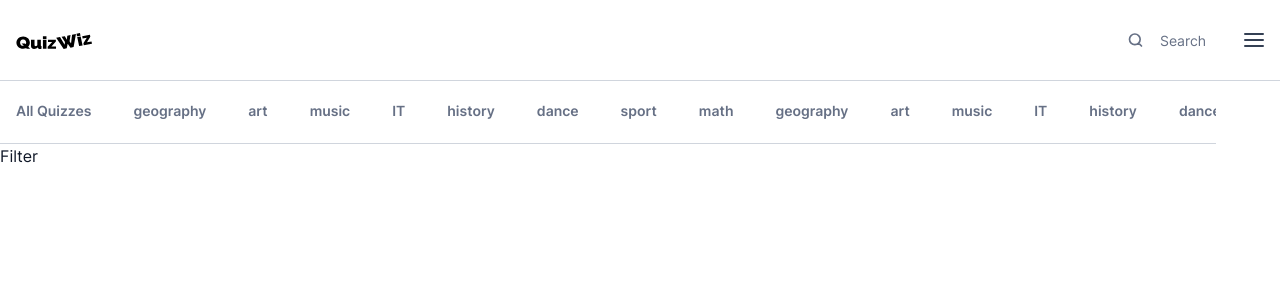
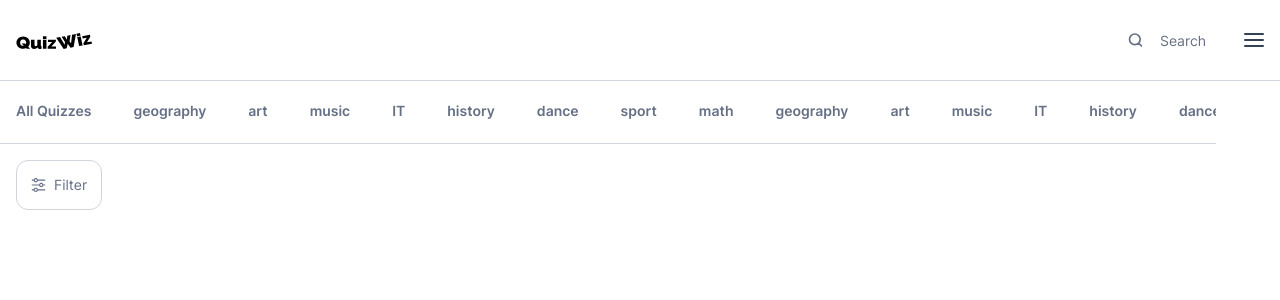
Before and after one commit to NinoNonikashvili/Quizwiz-Frontend, a Vue app: page / in a window 1280 px wide. Shown: the top 300 px of the page. Built offline with nearby package versions, Linux system fonts and the light colour scheme.

Commit message:
wip: add filter button counter

```diff
--- /dev/null
+++ b/src/components/icons/FilterIcon.vue
@@ -0,0 +1,30 @@
+<script>
+export default {
+  props: {
+    color: String
+  }
+}
+</script>
+<template>
+  <svg width="15" height="14" viewBox="0 0 15 14" :fill="color" xmlns="http://www.w3.org/2000/svg">
+    <g clip-path="url(#clip0_3481_1126)">
+      <path
+        d="M1.08333 2.77098H2.67933C2.80454 3.23166 3.07785 3.63834 3.45711 3.92828C3.83636 4.21822 4.30049 4.3753 4.77787 4.3753C5.25526 4.3753 5.71939 4.21822 6.09864 3.92828C6.4779 3.63834 6.75121 3.23166 6.87642 2.77098H13.9167C14.0714 2.77098 14.2197 2.70953 14.3291 2.60013C14.4385 2.49073 14.5 2.34236 14.5 2.18765C14.5 2.03294 14.4385 1.88457 14.3291 1.77517C14.2197 1.66578 14.0714 1.60432 13.9167 1.60432H6.87642C6.75121 1.14364 6.4779 0.736963 6.09864 0.447025C5.71939 0.157087 5.25526 0 4.77787 0C4.30049 0 3.83636 0.157087 3.45711 0.447025C3.07785 0.736963 2.80454 1.14364 2.67933 1.60432H1.08333C0.928624 1.60432 0.780251 1.66578 0.670854 1.77517C0.561458 1.88457 0.5 2.03294 0.5 2.18765C0.5 2.34236 0.561458 2.49073 0.670854 2.60013C0.780251 2.70953 0.928624 2.77098 1.08333 2.77098ZM4.77758 1.16682C4.97949 1.16682 5.17685 1.22669 5.34473 1.33886C5.5126 1.45103 5.64345 1.61046 5.72071 1.797C5.79797 1.98353 5.81819 2.18878 5.7788 2.38681C5.73941 2.58483 5.64219 2.76672 5.49942 2.90949C5.35666 3.05226 5.17476 3.14948 4.97674 3.18887C4.77872 3.22826 4.57346 3.20804 4.38693 3.13078C4.20039 3.05351 4.04096 2.92267 3.92879 2.7548C3.81662 2.58692 3.75675 2.38955 3.75675 2.18765C3.75706 1.917 3.86471 1.65753 4.05609 1.46615C4.24746 1.27478 4.50694 1.16713 4.77758 1.16682Z"
+        :fill="color"
+      />
+      <path
+        d="M13.9167 6.41616H12.3207C12.1957 5.95538 11.9225 5.54856 11.5432 5.2585C11.164 4.96844 10.6999 4.81128 10.2224 4.81128C9.74498 4.81128 9.28082 4.96844 8.90159 5.2585C8.52237 5.54856 8.24916 5.95538 8.12417 6.41616H1.08333C0.928624 6.41616 0.780251 6.47762 0.670854 6.58702C0.561458 6.69641 0.5 6.84479 0.5 6.9995C0.5 7.1542 0.561458 7.30258 0.670854 7.41197C0.780251 7.52137 0.928624 7.58283 1.08333 7.58283H8.12417C8.24916 8.04361 8.52237 8.45043 8.90159 8.74049C9.28082 9.03055 9.74498 9.18771 10.2224 9.18771C10.6999 9.18771 11.164 9.03055 11.5432 8.74049C11.9225 8.45043 12.1957 8.04361 12.3207 7.58283H13.9167C14.0714 7.58283 14.2197 7.52137 14.3291 7.41197C14.4385 7.30258 14.5 7.1542 14.5 6.9995C14.5 6.84479 14.4385 6.69641 14.3291 6.58702C14.2197 6.47762 14.0714 6.41616 13.9167 6.41616ZM10.2224 8.02033C10.0205 8.02033 9.82315 7.96046 9.65527 7.84829C9.4874 7.73611 9.35655 7.57668 9.27929 7.39015C9.20203 7.20362 9.18181 6.99836 9.2212 6.80034C9.26059 6.60232 9.35781 6.42042 9.50058 6.27766C9.64334 6.13489 9.82524 6.03767 10.0233 5.99828C10.2213 5.95889 10.4265 5.97911 10.6131 6.05637C10.7996 6.13363 10.959 6.26448 11.0712 6.43235C11.1834 6.60023 11.2432 6.79759 11.2432 6.9995C11.2429 7.27014 11.1353 7.52962 10.9439 7.72099C10.7525 7.91237 10.4931 8.02002 10.2224 8.02033Z"
+        :fill="color"
+      />
+      <path
+        d="M13.9167 11.2293H6.87642C6.75121 10.7686 6.4779 10.362 6.09864 10.072C5.71939 9.78209 5.25526 9.625 4.77787 9.625C4.30049 9.625 3.83636 9.78209 3.45711 10.072C3.07785 10.362 2.80454 10.7686 2.67933 11.2293H1.08333C0.928624 11.2293 0.780251 11.2908 0.670854 11.4002C0.561458 11.5096 0.5 11.6579 0.5 11.8126C0.5 11.9674 0.561458 12.1157 0.670854 12.2251C0.780251 12.3345 0.928624 12.396 1.08333 12.396H2.67933C2.80454 12.8566 3.07785 13.2633 3.45711 13.5533C3.83636 13.8432 4.30049 14.0003 4.77787 14.0003C5.25526 14.0003 5.71939 13.8432 6.09864 13.5533C6.4779 13.2633 6.75121 12.8566 6.87642 12.396H13.9167C14.0714 12.396 14.2197 12.3345 14.3291 12.2251C14.4385 12.1157 14.5 11.9674 14.5 11.8126C14.5 11.6579 14.4385 11.5096 14.3291 11.4002C14.2197 11.2908 14.0714 11.2293 13.9167 11.2293ZM4.77758 12.8335C4.57568 12.8335 4.37831 12.7736 4.21044 12.6614C4.04256 12.5493 3.91172 12.3898 3.83446 12.2033C3.75719 12.0168 3.73698 11.8115 3.77637 11.6135C3.81575 11.4155 3.91298 11.2336 4.05574 11.0908C4.19851 10.948 4.38041 10.8508 4.57843 10.8114C4.77645 10.772 4.98171 10.7923 5.16824 10.8695C5.35477 10.9468 5.5142 11.0776 5.62637 11.2455C5.73855 11.4134 5.79842 11.6107 5.79842 11.8126C5.79795 12.0832 5.69025 12.3426 5.49891 12.534C5.30757 12.7253 5.04818 12.833 4.77758 12.8335Z"
+        :fill="color"
+      />
+    </g>
+    <defs>
+      <clipPath id="clip0_3481_1126">
+        <rect width="14" height="14" :fill="color" transform="translate(0.5)" />
+      </clipPath>
+    </defs>
+  </svg>
+</template>
--- a/src/components/quiz/GeneralFilter.vue
+++ b/src/components/quiz/GeneralFilter.vue
@@ -8,6 +8,7 @@ import NewestIcon from '../icons/NewestIcon.vue'
 import OldestIcon from '../icons/OldestIcon.vue'
 import PopularIcon from '../icons/PopularIcon.vue'
 import GreenSelectedIcon from '../icons/GreenSelectedIcon.vue'
+import FilterIcon from '../icons/FilterIcon.vue'
 
 export default {
   data() {
@@ -52,26 +53,7 @@ export default {
           bg_dark: 'bg-[#C01048]'
         }
       ],
-      categories: [
-        'All Quizzes',
-        'geography',
-        'art',
-        'music',
-        'IT',
-        'history',
-        'dance',
-        'sport',
-        'math',
-        'geography',
-        'art',
-        'music',
-        'IT',
-        'history',
-        'dance',
-        'sport',
-        'math',
-        'physics'
-      ],
+      categories: ['All Quizzes', 'geography', 'IT', 'history', 'dance', 'sport', 'math'],
       selectedOptions: {
         quizes: [],
         levels: [],
@@ -148,6 +130,17 @@ export default {
         this.selectedOptions.sort_popular === false &&
         this.selectedOptions.sort_date === null
       )
+    },
+    filterCounter() {
+      const truthyValues = Object.values(this.selectedOptions).filter(
+        (value) =>
+          value !== null &&
+          value !== false &&
+          value !== '' &&
+          (Array.isArray(value) ? value.length !== 0 : true)
+      ).length
+      console.log('filter count', truthyValues)
+      return truthyValues
     }
   },
   components: {
@@ -159,17 +152,37 @@ export default {
     NewestIcon,
     OldestIcon,
     PopularIcon,
-    GreenSelectedIcon
+    GreenSelectedIcon,
+    FilterIcon
   }
 }
 </script>
 
 <template>
-  <button @click="openFilter">Filter</button>
+  <button
+    @click="openFilter"
+    class="flex items-center my-4 mx-4 py-3 px-[0.875rem] border rounded-xl gap-2 relative"
+    :class="filterCounter === 0 ? 'border-gray-300' : 'border-black'"
+  >
+    <FilterIcon :color="filterCounter === 0 ? '#667085' : '#000000'" />
+    <span
+      class="font-inter font-normal text-sm leading-6"
+      :class="filterCounter === 0 ? 'text-gray-500' : 'text-black'"
+      >Filter</span
+    >
+    <div
+      class="p-[0.25rem] bg-white absolute -top-2 -right-2"
+      :class="filterCounter === 0 ? 'hidden' : 'block'"
+    >
+      <div class="w-5 h-5 bg-black rounded-full flex items-center justify-center">
+        <span class="font-inter font-bold text-white text-[10px]">{{ filterCounter }}</span>
+      </div>
+    </div>
+  </button>
   <!-- MOBILE RESOLUTION FILTER -->
   <div
     :class="filterActive ? 'flex xl:hidden' : 'hidden xl:hidden'"
-    class="w-full h-screen overflow-auto bg-white fixed top-0 left-0 flex-col z-10"
+    class="w-full h-screen bg-white fixed top-0 left-0 flex-col z-10"
   >
     <!-- HEADRE -->
     <header
@@ -223,7 +236,7 @@ export default {
       </div>
     </div>
     <!-- FILTER OPTIONS -->
-    <div class="px-18 pt-6 pb-0" :class="{ hidden: activeTab === 'sorting' }">
+    <div class="px-18 pt-6 pb-0 flex flex-col" :class="{ hidden: activeTab === 'sorting' }">
       <!-- QUIZES CHECKBOXES -->
       <div class="flex flex-col gap-10 pb-5 border-b border-gray-300">
         <div class="flex gap-2 items-center">
@@ -290,7 +303,7 @@ export default {
         </div>
       </div>
       <!-- CATEGORIES -->
-      <div class="pt-5 mb-4">
+      <div class="pt-5 pb-[7rem] h-[12rem] overflow-auto">
         <h6 class="font-inter font-semibold text-sm text-gray-900 mb-4">Categories</h6>
         <div class="flex flex-wrap gap-2">
           <button
@@ -415,7 +428,7 @@ export default {
     </div>
     <!-- CONFIRM/CANCEL -->
     <div
-      class="w-full py-22 px-18 flex gap-[0.625rem] bg-white shadow-inner"
+      class="w-full py-22 px-18 flex gap-[0.625rem] bg-white shadow-inner absolute bottom-0 left-0"
       :class="isOptionsEmpty ? 'hidden' : 'block'"
     >
       <button
@@ -434,3 +447,9 @@ export default {
   <!-- DESKTOP RESOLUTION FILTER  -->
   <div :class="filterActive ? 'hidden xl:flex ' : 'hidden xl:hidden'">desktop</div>
 </template>
+
+<style scoped>
+::-webkit-scrollbar {
+  display: none;
+}
+</style>
```
Also changed, not shown: src/assets/images/fi-rr-settings-sliders.svg (added).
